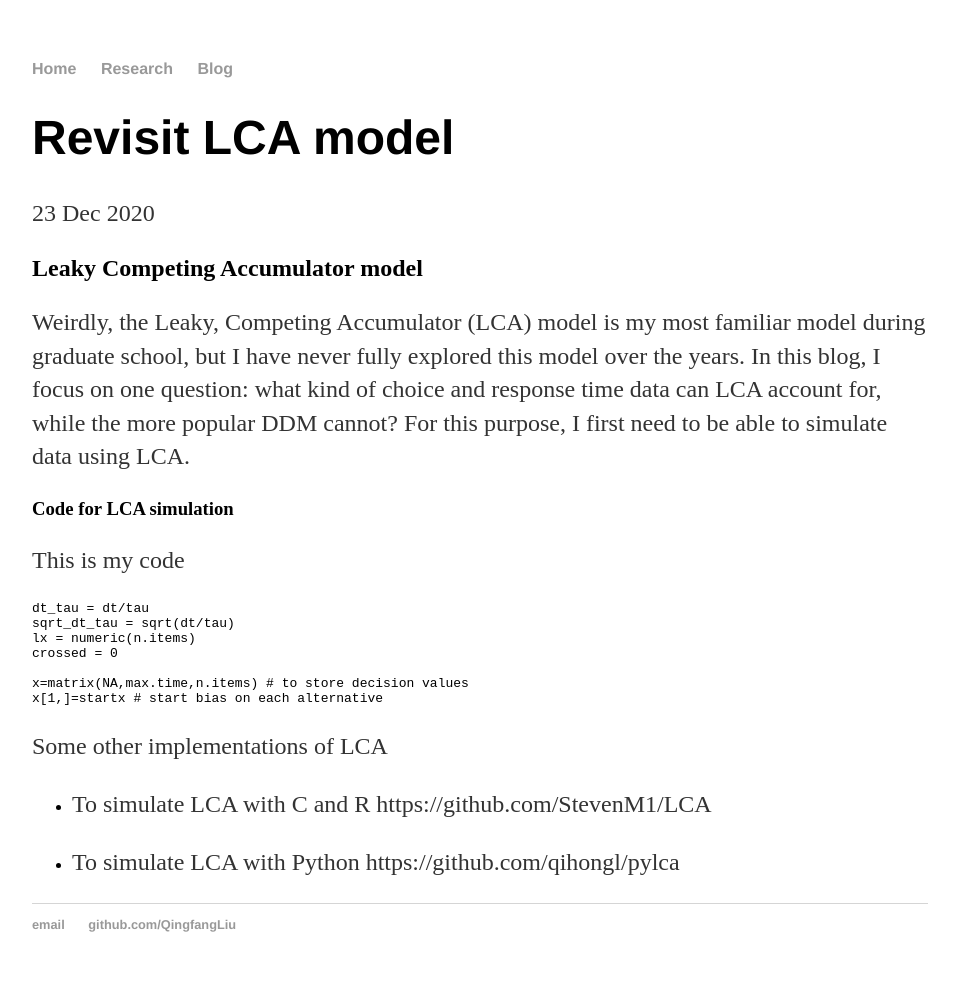
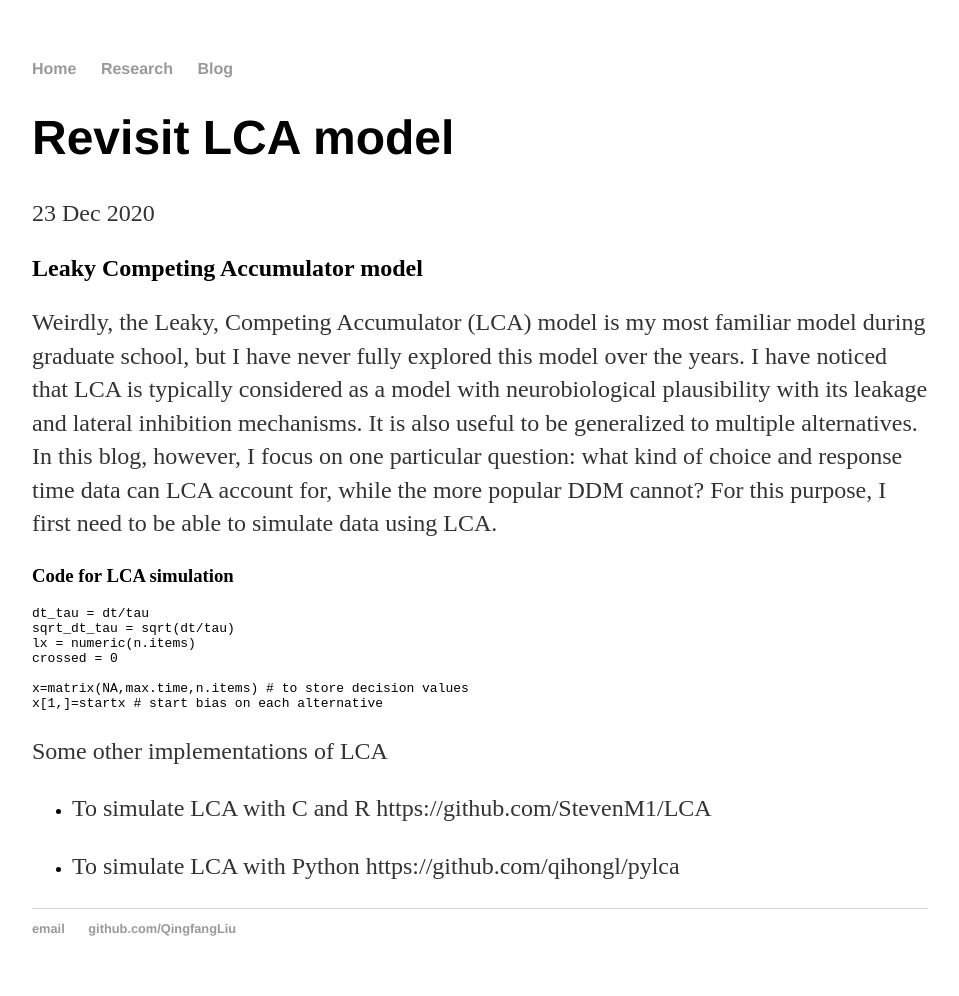
Before and after one commit to QingfangLiu/qingfangliu.github.io, a Jekyll site: the page built from _posts/2020-12-23-LCA.md, in a window 1280 px wide. Shown: the whole page, without its empty margins (160-1119 px from the left). Built offline with Jekyll 4.4.1, drawn with Linux system fonts in a browser that asks for light colours.

Commit message:
Update 2020-12-23-LCA.md

````diff
--- a/_posts/2020-12-23-LCA.md
+++ b/_posts/2020-12-23-LCA.md
@@ -6,11 +6,10 @@
 
 ## Leaky Competing Accumulator model
 
-Weirdly, the Leaky, Competing Accumulator (LCA) model is my most familiar model during graduate school, but I have never fully explored this model over the years. In this blog, I focus on one question: what kind of choice and response time data can LCA account for, while the more popular DDM cannot? For this purpose, I first need to be able to simulate data using LCA.
+Weirdly, the Leaky, Competing Accumulator (LCA) model is my most familiar model during graduate school, but I have never fully explored this model over the years. I have noticed that LCA is typically considered as a model with neurobiological plausibility with its leakage and lateral inhibition mechanisms. It is also useful to be generalized to multiple alternatives. In this blog, however, I focus on one particular question: what kind of choice and response time data can LCA account for, while the more popular DDM cannot? For this purpose, I first need to be able to simulate data using LCA.
 
 
 ### Code for LCA simulation
-This is my code
 
 ```markdown
 dt_tau = dt/tau
````
